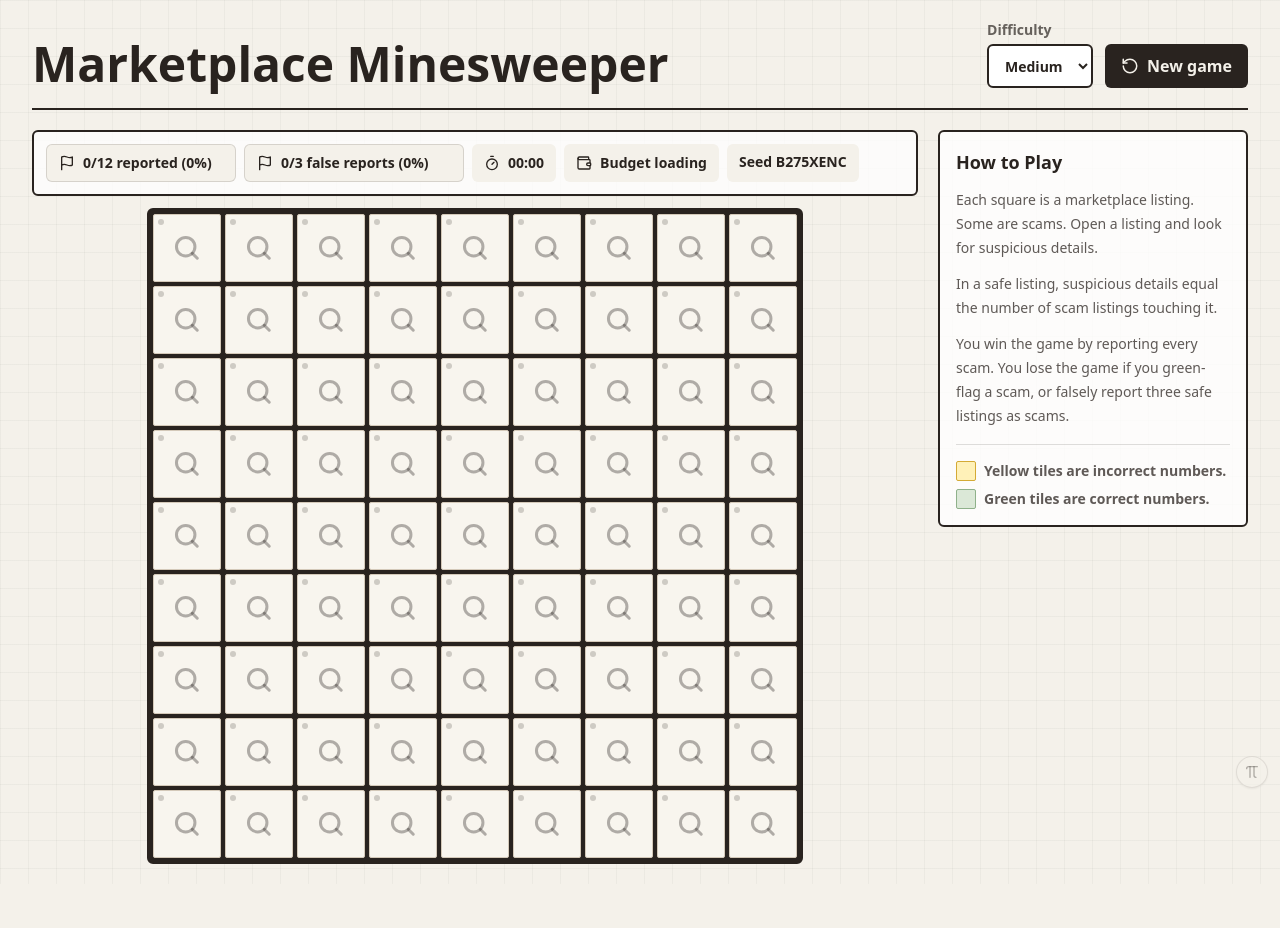
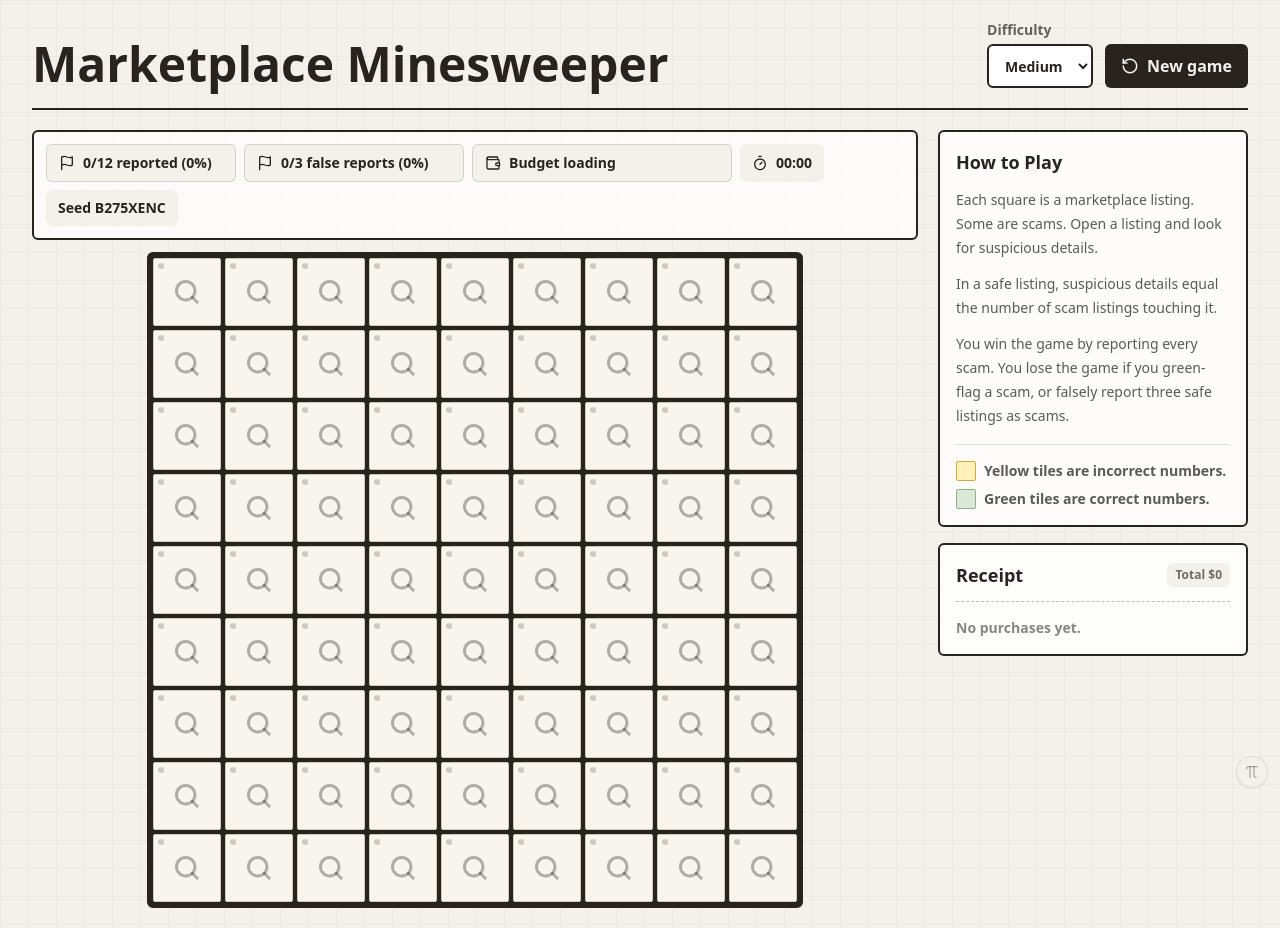
Before and after one commit to ppsandwich/MarketplaceMinesweeper-GPT, a Next.js app: page / in a window 1280 px wide. Before the commit the page ends 884 px from the top, so only its background shows below. Built offline with nearby package versions, Linux system fonts and the light colour scheme.

Commit message:
Add receipt panel and budget progress bar
- Track purchased listings with running totals in new receipt section
- Replace remaining budget display with spent/total progress bar
- Add entrance animations for receipt panel and rows

```diff
--- a/src/app/globals.css
+++ b/src/app/globals.css
@@ -56,6 +56,14 @@ select:focus-visible {
 
   .report-success-toast {
     animation: report-success-toast 1050ms ease-out;
+  }
+
+  .receipt-panel {
+    animation: receipt-panel-in 220ms ease-out;
+  }
+
+  .receipt-row {
+    animation: receipt-row-in 260ms ease-out;
   }
 
   @keyframes modal-in {
@@ -118,4 +126,26 @@ select:focus-visible {
       transform: translate(-50%, -8px) scale(0.98);
     }
   }
+
+  @keyframes receipt-panel-in {
+    from {
+      opacity: 0;
+      transform: translateY(8px);
+    }
+    to {
+      opacity: 1;
+      transform: translateY(0);
+    }
+  }
+
+  @keyframes receipt-row-in {
+    from {
+      opacity: 0;
+      transform: translateY(-5px) scale(0.98);
+    }
+    to {
+      opacity: 1;
+      transform: translateY(0) scale(1);
+    }
+  }
 }
--- a/src/app/page.tsx
+++ b/src/app/page.tsx
@@ -16,6 +16,14 @@ const difficultyKey = "marketplace-minesweeper:difficulty";
 const falseReportLimit = 3;
 const bannedMessage = "GAME OVER - you've been banned for making too many false reports.";
 const outOfCashMessage = "GAME OVER! You're out of cash.";
+
+interface PurchasedListing {
+  tileId: string;
+  title: string;
+  price: string;
+  amount: number;
+  runningTotal: number;
+}
 
 function listingMap(): Map<string, MarketplaceListing> {
   const map = new Map<string, MarketplaceListing>();
@@ -77,7 +85,9 @@ export default function Home() {
   const [recentlyReportedTileId, setRecentlyReportedTileId] = useState<string | null>(null);
   const [delayWinOverlay, setDelayWinOverlay] = useState(false);
   const [secretMode, setSecretMode] = useState(false);
+  const [startingBudget, setStartingBudget] = useState<number | null>(null);
   const [budgetRemaining, setBudgetRemaining] = useState<number | null>(null);
+  const [purchasedListings, setPurchasedListings] = useState<PurchasedListing[]>([]);
 
   const listings = useMemo(() => listingMap(), []);
   const mineCount = DIFFICULTIES[difficulty].mineCount;
@@ -90,6 +100,11 @@ export default function Home() {
   const currentStatusCopy = statusCopy(status, gameOverMessage);
   const selectedTile = board.find((tile) => tile.id === selectedTileId) ?? null;
   const selectedListing = selectedTile?.listingId ? listings.get(selectedTile.listingId) ?? null : null;
+  const budgetSpent = startingBudget === null || budgetRemaining === null ? 0 : startingBudget - budgetRemaining;
+  const budgetSpentPercent = startingBudget && startingBudget > 0
+    ? Math.min(100, Math.round((budgetSpent / startingBudget) * 100))
+    : 0;
+  const budgetProgress = budgetSpentPercent;
   const elapsedSeconds = startedAt
     ? Math.floor(((endedAt ?? now) - startedAt) / 1000)
     : 0;
@@ -151,7 +166,9 @@ export default function Home() {
       setGameOverMessage(null);
       setRecentlyReportedTileId(null);
       setDelayWinOverlay(false);
+      setStartingBudget(null);
       setBudgetRemaining(null);
+      setPurchasedListings([]);
     },
     [difficulty]
   );
@@ -168,8 +185,10 @@ export default function Home() {
         seed,
         safeFirstClickPosition: { x: tile.x, y: tile.y }
       });
+      const generatedBudget = calculateStartingBudget(generated, listings);
       setBoard(generated);
-      setBudgetRemaining(calculateStartingBudget(generated, listings));
+      setStartingBudget(generatedBudget);
+      setBudgetRemaining(generatedBudget);
       return generated;
     },
     [board, listings, mineCount, seed]
@@ -186,8 +205,10 @@ export default function Home() {
       seed,
       safeFirstClickPosition: { x: -1, y: -1 }
     });
+    const generatedBudget = calculateStartingBudget(generated, listings);
     setBoard(generated);
-    setBudgetRemaining(calculateStartingBudget(generated, listings));
+    setStartingBudget(generatedBudget);
+    setBudgetRemaining(generatedBudget);
     return generated;
   }, [board, listings, mineCount, seed]);
 
@@ -242,10 +263,27 @@ export default function Home() {
       const nextBoard = activeBoard.map((candidate) =>
         candidate.id === tileId ? { ...candidate, state: "opened" as const } : candidate
       );
-      const startingBudget = budgetRemaining ?? calculateStartingBudget(activeBoard, listings);
+      const activeStartingBudget = startingBudget ?? calculateStartingBudget(activeBoard, listings);
+      if (startingBudget === null) setStartingBudget(activeStartingBudget);
       const listing = tile.listingId ? listings.get(tile.listingId) : null;
       const listingPrice = listing ? parseListingPrice(listing.price) : 0;
-      const nextBudgetRemaining = startingBudget - listingPrice;
+      const currentBudgetRemaining = budgetRemaining ?? activeStartingBudget;
+      const nextBudgetRemaining = currentBudgetRemaining - listingPrice;
+      if (listing) {
+        setPurchasedListings((current) => {
+          const runningTotal = current.reduce((total, purchase) => total + purchase.amount, 0) + listingPrice;
+          return [
+            ...current,
+            {
+              tileId,
+              title: listing.title,
+              price: listing.price,
+              amount: listingPrice,
+              runningTotal
+            }
+          ];
+        });
+      }
       setBudgetRemaining(nextBudgetRemaining);
       if (nextBudgetRemaining <= 0) {
         setBoard(nextBoard);
@@ -265,7 +303,7 @@ export default function Home() {
         setDelayWinOverlay(false);
       }
     },
-    [board, budgetRemaining, ensureGeneratedBoard, listings, startClock, status]
+    [board, budgetRemaining, ensureGeneratedBoard, listings, startingBudget, startClock, status]
   );
 
   const toggleFlag = useCallback(
@@ -422,13 +460,25 @@ export default function Home() {
                   {falseReports}/{falseReportMax} false reports ({falseReportPercent}%)
                 </span>
               </span>
+              <span
+                className="relative inline-flex min-w-[260px] items-center gap-2 overflow-hidden rounded-md border border-ink/15 bg-paper px-3 py-2"
+                aria-label={`${formatCurrency(budgetSpent)} of ${startingBudget === null ? "budget loading" : formatCurrency(startingBudget)} spent, ${budgetSpentPercent}%`}
+              >
+                <span
+                  className="absolute inset-y-0 left-0 bg-gum/30 transition-[width]"
+                  style={{ width: `${budgetProgress}%` }}
+                  aria-hidden="true"
+                />
+                <Wallet className="relative" size={16} />
+                <span className="relative">
+                  {startingBudget === null
+                    ? "Budget loading"
+                    : `${formatCurrency(budgetSpent)} of ${formatCurrency(startingBudget)} spent (${budgetSpentPercent}%)`}
+                </span>
+              </span>
               <span className="inline-flex items-center gap-2 rounded-md bg-paper px-3 py-2">
                 <Timer size={16} />
                 {formatSeconds(elapsedSeconds)}
-              </span>
-              <span className="inline-flex items-center gap-2 rounded-md bg-paper px-3 py-2">
-                <Wallet size={16} />
-                Budget {budgetRemaining === null ? "loading" : formatCurrency(budgetRemaining)}
               </span>
               <span className="rounded-md bg-paper px-3 py-2">Seed {seed || "loading"}</span>
             </div>
@@ -528,6 +578,36 @@ export default function Home() {
             </div>
           </section>
 
+          <section className="receipt-panel rounded-md border-2 border-ink bg-white/85 p-4">
+            <div className="flex items-center justify-between gap-3 border-b border-dashed border-ink/30 pb-3">
+              <h2 className="text-lg font-black">Receipt</h2>
+              <span className="rounded-md bg-paper px-2 py-1 text-xs font-black text-ink/65">
+                Total {formatCurrency(Math.max(0, budgetSpent))}
+              </span>
+            </div>
+            {purchasedListings.length === 0 ? (
+              <p className="mt-4 text-sm font-semibold text-ink/55">No purchases yet.</p>
+            ) : (
+              <ol className="mt-4 space-y-3">
+                {purchasedListings.map((purchase, index) => (
+                  <li
+                    key={`${purchase.tileId}-${index}`}
+                    className="receipt-row grid grid-cols-[minmax(0,1fr)_auto] gap-x-3 gap-y-1 rounded-sm border-b border-ink/10 pb-3 text-sm"
+                  >
+                    <span className="font-bold leading-5 text-ink">{purchase.title}</span>
+                    <span className="font-black text-gum">{purchase.price}</span>
+                    <span className="text-xs font-semibold uppercase tracking-[0.08em] text-ink/45">
+                      Running total
+                    </span>
+                    <span className="text-right text-xs font-black text-ink/65">
+                      {formatCurrency(purchase.runningTotal)}
+                    </span>
+                  </li>
+                ))}
+              </ol>
+            )}
+          </section>
+
         </aside>
       </section>
 
```
